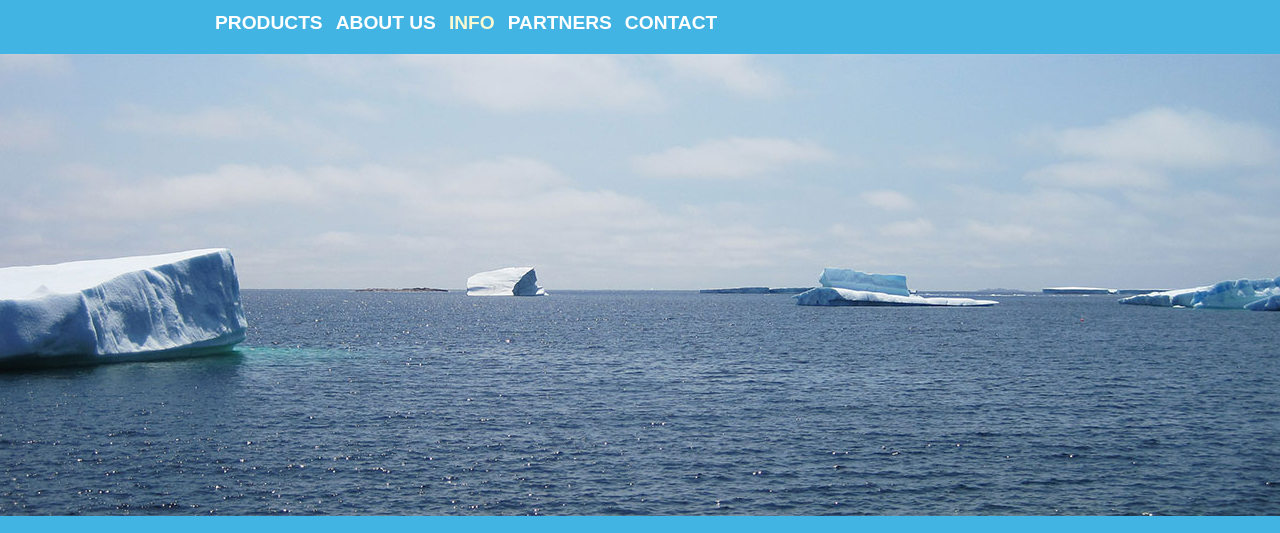
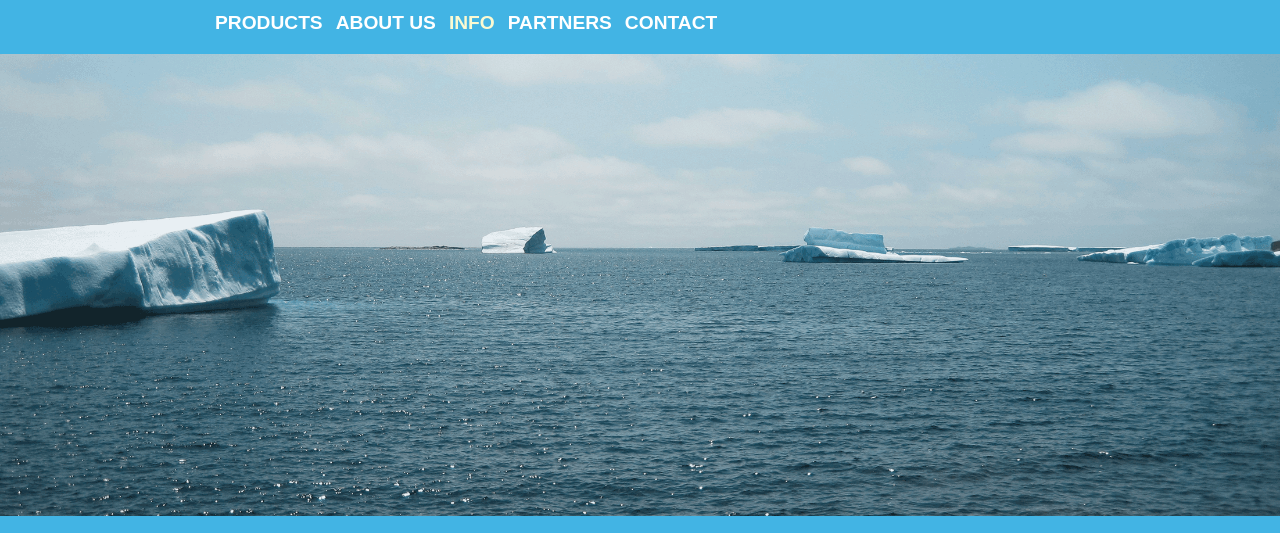
Before and after one commit to yongelee/seaboardseafood, a Gatsby site: page /info in a window 1280 px wide. Shown: the part 201-734 px from the top of the page. Built offline with nearby package versions, Linux system fonts and the light colour scheme; Gatsby itself is replaced by a stand-in of ours.

Commit message:
updated bg img

```diff
--- a/src/components/Layout.js
+++ b/src/components/Layout.js
@@ -4,7 +4,7 @@ import Helmet from "react-helmet";
 import Header from "./header";
 import Footer from "./footer";
 import styled from "styled-components";
-import bglarge from "../images/bglarge.jpg";
+import bg1 from "../images/bg1.png";
 import favicon from "../images/fav.jpg";
 
 import "normalize.css";
@@ -17,7 +17,7 @@ const Container = styled.div`
   flex-direction: column;
 `;
 const ImageBg = styled.div`
-  background-image: url(${bglarge});
+  background-image: url(${bg1});
   background-repeat: no-repeat;
   background-size: cover;
   background-position: center;
```
Also changed, not shown: src/images/bg1.png (added).
